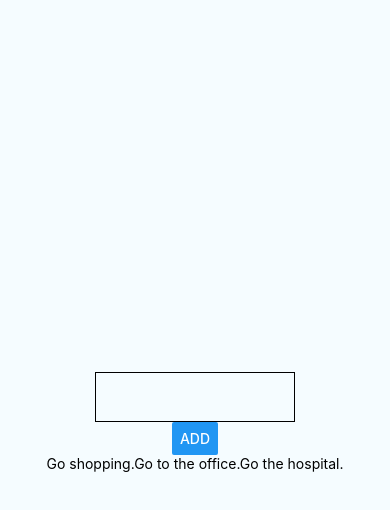
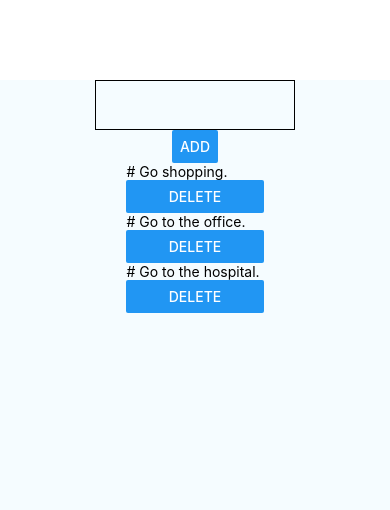
Before and after one commit to okapie/react-native-redux-go, a React Native app in the folder client/: screen / in a window 390 px wide. Shown: the top 510 px of the page. Built offline with nearby package versions, Linux system fonts and the light colour scheme.

Commit message:
Define ItemForm component as a molecule.
Bind todo list in the view as a plain text.

```diff
--- /dev/null
+++ b/client/src/components/common/molecules/ItemForm/index.js
@@ -0,0 +1,29 @@
+import React from "react";
+import {View, Button, StyleSheet, Text, TextInput} from "react-native";
+// import { Input } from "../../atoms/Input";
+
+export const ItemForm = ({ value }) => (
+  <View>
+    <Text># { value } </Text>
+    <Button
+      title="Delete"
+      style={styles.button}
+      onPress={() => {}}
+    />
+  </View>
+);
+
+const styles = StyleSheet.create({
+  input: {
+    width: 200,
+    height: 50,
+    padding: 8,
+    color: "#000",
+    fontSize: 14,
+    borderColor: "#000",
+    borderWidth: 1
+  },
+  button: {
+    margin: 0
+  }
+});
--- a/client/src/components/todos/index.js
+++ b/client/src/components/todos/index.js
@@ -4,10 +4,12 @@ import {
   Text,
   TextInput,
   Button,
+  FlatList,
   StyleSheet
 } from "react-native";
 import { connect } from "react-redux";
 import modules from "../../modules";
+import { ItemForm } from "../common/molecules/ItemForm";
 
 class Todos extends Component {
   listObject = {};
@@ -15,7 +17,7 @@ class Todos extends Component {
   constructor(props) {
     super(props);
     this.state = {
-      list: "",
+      list: [],
       inputText: "",
       validation: {}
     };
@@ -44,11 +46,17 @@ class Todos extends Component {
     this.props.postTodo(this.state.inputText);
   };
 
+  renderTodoItems = () => {
+    let itemArray = []
+    Object.entries(this.listObject).map(([key, value]) => {
+      Object.entries(value).map(([childKey, childValue]) => {
+        itemArray.push({ key: childValue });
+      });
+    });
+    return itemArray;
+  };
+
   render() {
-    const content =
-      Object.keys(this.listObject).length === 0
-        ? <Text>No list.</Text>
-        : Object.entries(this.listObject).map(([key, value], index) => <Text key={`todo_${index}`}>{ value }</Text>);
     const validation =
       Object.keys(this.state.validation).length === 0
         ? null
@@ -68,7 +76,10 @@ class Todos extends Component {
           style={styles.button}
           onPress={this.handlerAddTodo}
         />
-        { content }
+        <FlatList
+          data={this.renderTodoItems()}
+          renderItem={({item}) => <ItemForm value={item.key} />}
+        />
       </View>
     );
   }
@@ -94,6 +105,7 @@ export default connect(
 
 const styles = StyleSheet.create({
   container: {
+    marginTop: 80,
     flex: 1,
     justifyContent: "center",
     alignItems: "center",
--- a/client/src/modules/todos.js
+++ b/client/src/modules/todos.js
@@ -9,7 +9,7 @@ const defaultState = {
   list: [
     "Go shopping.",
     "Go to the office.",
-    "Go the hospital."
+    "Go to the hospital."
   ],
   postResult: false
 };
```
Also changed, not shown: client/src/components/common/atoms/Input/index.js (+4 -4 lines), 1 other file (tests, documents, lock files or other folders).
